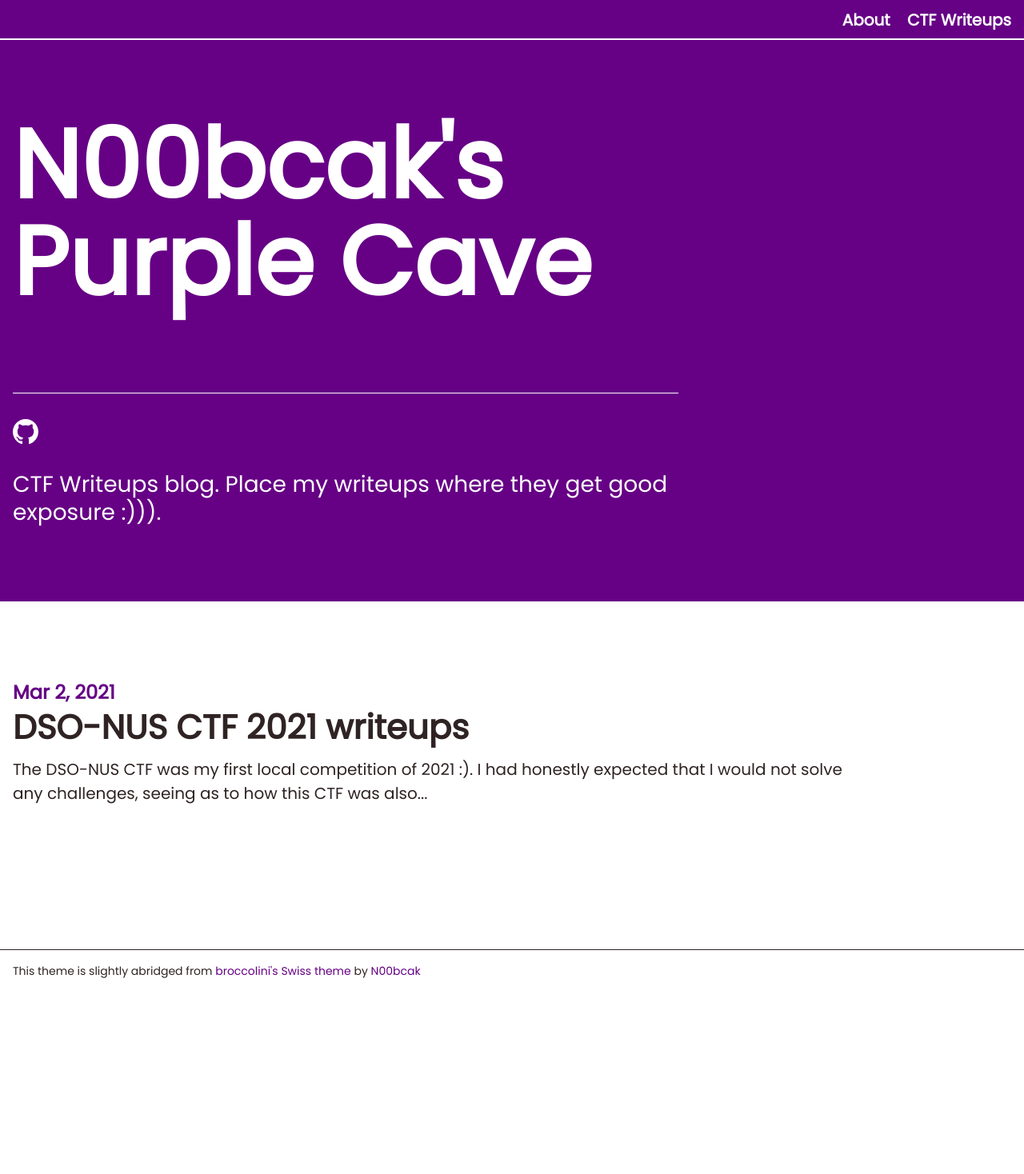
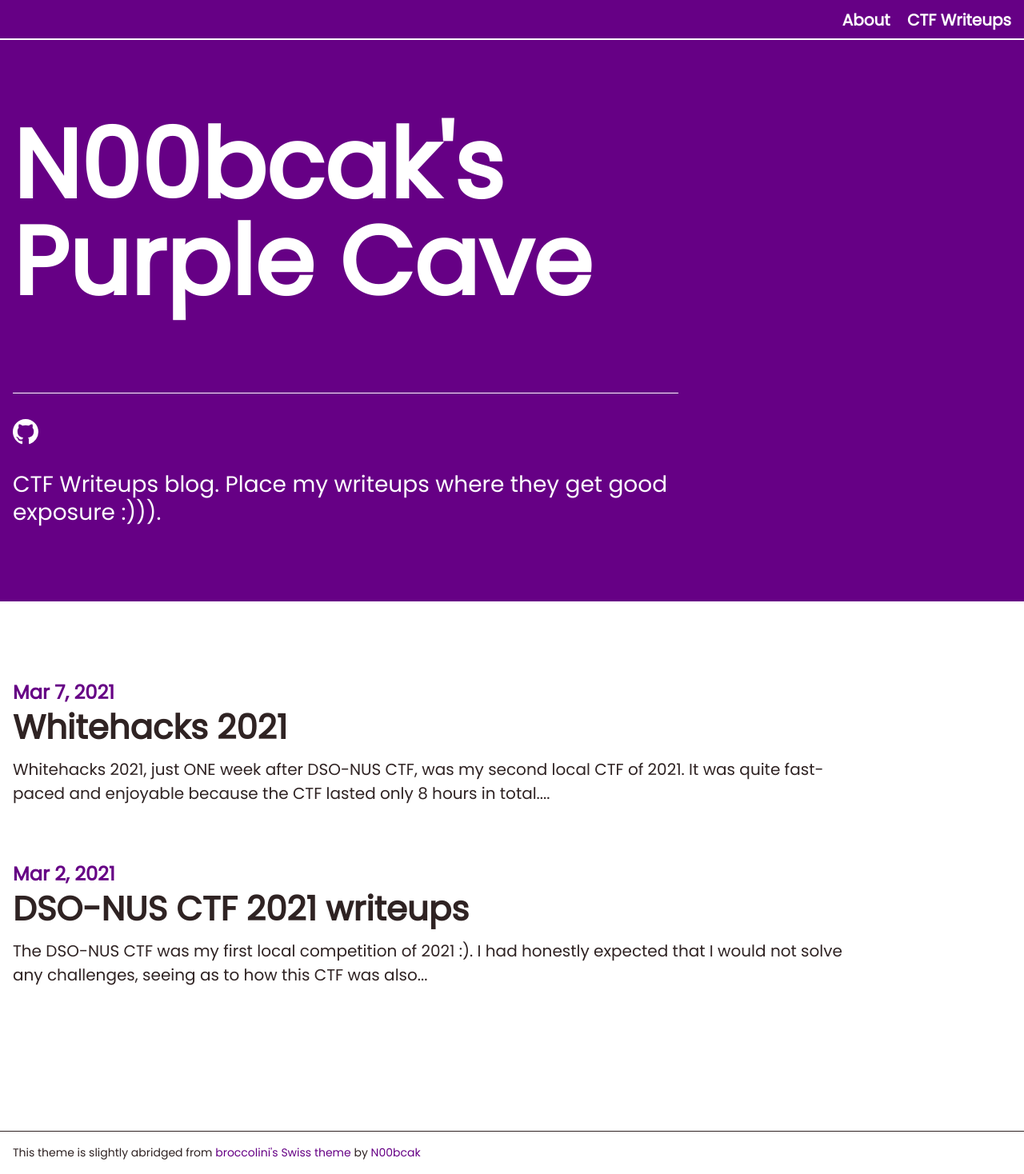
Before and after one commit to N00bcak/N00bcak.github.io, a Jekyll site: the page built from docs/index.html, in a window 1280 px wide. Shown: the whole page at 80% size. Built offline with Jekyll 4.4.1, drawn with Linux system fonts in a browser that asks for light colours; before the commit the page ends 1241 px from its top, so only the background shows below that.

Commit message:
whitehacks but its hollow

```diff
--- /dev/null
+++ b/docs/_posts/2021-03-07-Whitehacks.md
@@ -0,0 +1,17 @@
+---
+layout: post
+title:  "Whitehacks 2021"
+date:   2021-03-07
+categories: writeups
+---
+
+Whitehacks 2021, just ONE week after DSO-NUS CTF, was my second local CTF of 2021.
+It was quite fast-paced and enjoyable because the CTF lasted only 8 hours in total.
+
+Surprisingly, the Cryptography challenges in this CTF were a lot harder than expected. I only managed to solve one challenge in total, and so despite my team and I achieving 3rd place in the end, I am not satisfied. >:(
+
+![](/assets/Images/Whitehacks-2021/whitehacksscoreboard.png)
+
+(Perhaps I will open a tinkering section to discuss and make notes on past CTF challenges/random projects. Just maybe.)
+
+There will be unfortunately no writeups because any recollection of the CTF has been wiped by my utterly exam- and commitment-packed schedule (sorry :<). But you can always check out the [Sieberrsec writeups](https://github.com/IRS-Cybersec/ctfdump)! :D
```
Also changed, not shown: docs/about.md (+1 -1 lines), docs/assets/Images/Whitehacks-2021/whitehacksscoreboard.png (added).
